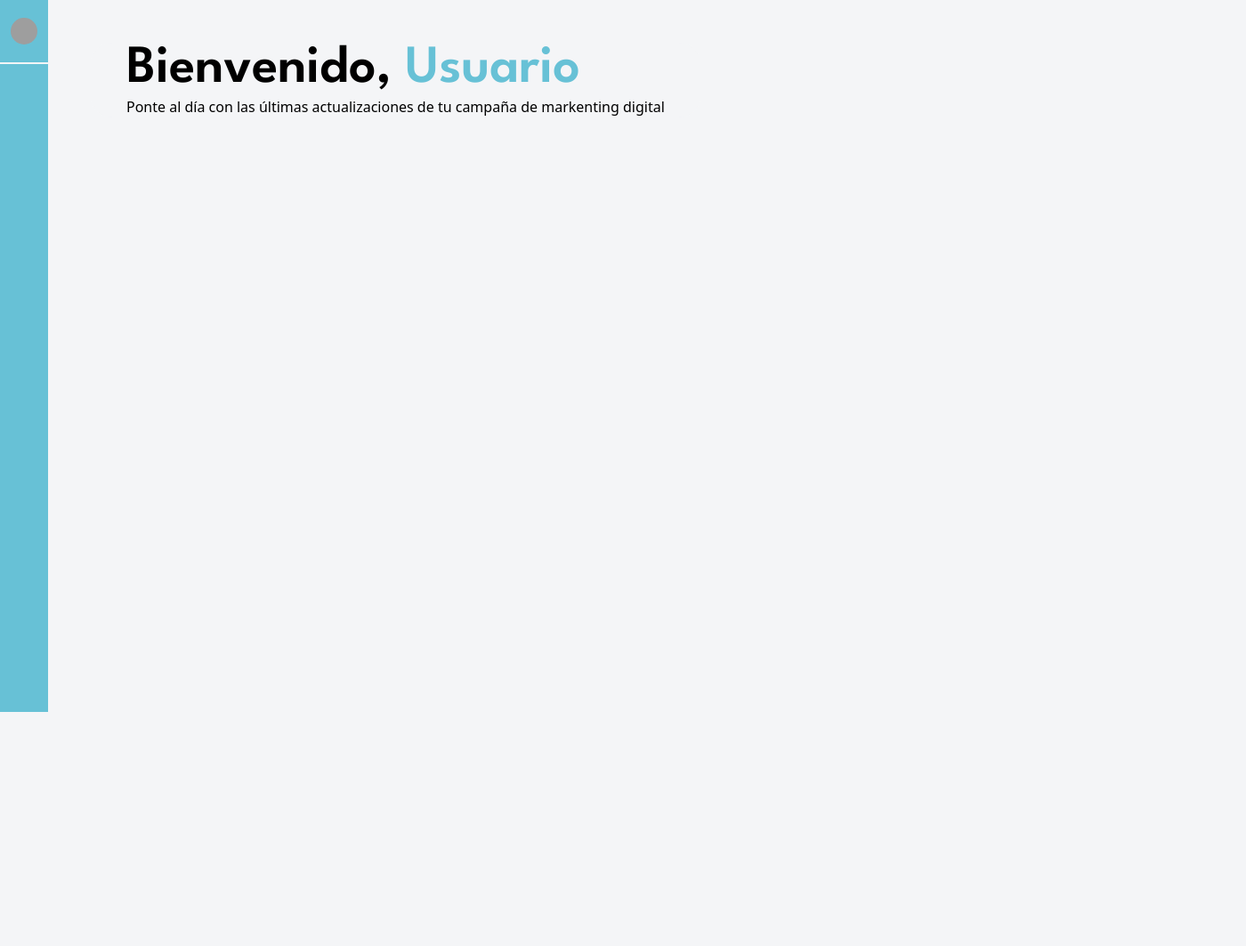
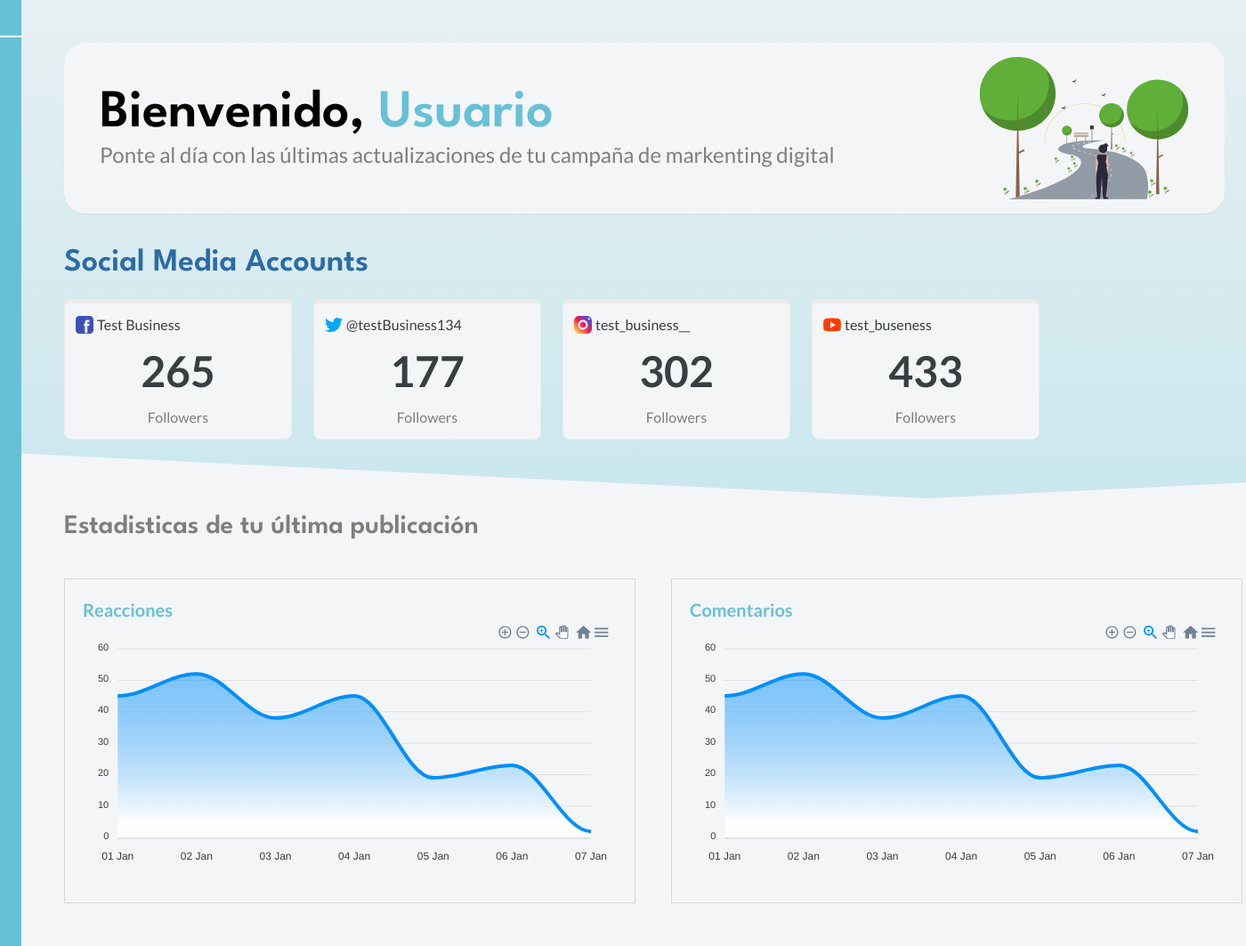
Before and after one commit to JulianH99/marketeer-ud, a Django app: page /app/dashboard in a window 1400 px wide. Shown: the whole page at 89% size. Before the commit the page ends 800 px from the top, so only its background shows below. Run offline with Django 5.2, Linux system fonts and the light colour scheme; some libraries are stand-ins or nearby versions; grey boxes are pictures that could not be loaded.

Commit message:
Added dashboard with charts view

```diff
--- /dev/null
+++ b/app/static/app/js/charts.js
@@ -0,0 +1,43 @@
+document.addEventListener("DOMContentLoaded", () => {
+  var options = {
+    chart: {
+      height: 280,
+      type: "area",
+    },
+    dataLabels: {
+      enabled: false,
+    },
+    series: [
+      {
+        name: "Series 1",
+        data: [45, 52, 38, 45, 19, 23, 2],
+      },
+    ],
+    fill: {
+      type: "gradient",
+      gradient: {
+        shadeIntensity: 1,
+        opacityFrom: 0.7,
+        opacityTo: 0.9,
+        stops: [0, 90, 100],
+      },
+    },
+    xaxis: {
+      categories: [
+        "01 Jan",
+        "02 Jan",
+        "03 Jan",
+        "04 Jan",
+        "05 Jan",
+        "06 Jan",
+        "07 Jan",
+      ],
+    },
+  };
+
+  var chart = new ApexCharts(document.querySelector("#chart-1"), options);
+  var chart2 = new ApexCharts(document.querySelector("#chart-2"), options);
+
+  chart.render();
+  chart2.render();
+});
--- a/app/templates/app/base.html
+++ b/app/templates/app/base.html
@@ -18,7 +18,8 @@
             black: '#373F41',
             gray: '#7E7E7E',
             white: '#F4F5F7',
-            'gray-2': '#D9D6D6'
+            'gray-2': '#D9D6D6',
+            'primarydark': '#2B6BA5'
           },
           minWidth: {
             600: '600px'
@@ -47,6 +48,7 @@
     <!-- Custom CSS -->
     <link rel="stylesheet" href="{% static 'app/css/index.css' %}">
     <link rel="stylesheet" href="{% static 'app/css/animations.css' %}">
+    {% block head %}{% endblock %}
   </head>
   <body class="bg-white">
     {% block content %}{% endblock %}
--- a/app/templates/app/dashboard.html
+++ b/app/templates/app/dashboard.html
@@ -1,21 +1,78 @@
+{% extends "app/base.html" %}
+{% load static %}
+{% block head %}
+  <script src="https://cdn.jsdelivr.net/npm/apexcharts"></script>
+  <script src="{% static 'app/js/charts.js' %}" defer></script>
+{% endblock %}
+{% block content %}
+  <style>
+    body {}
 
-{% extends "app/base.html" %}
+    .main {
+      position: relative;
+    }
 
+    .main::before {
+      content: '';
+      display: block;
+      width: 100%;
+      height: 560px;
+      position: absolute;
+      top: 0;
+      left: 0;
+      z-index: -1;
 
+      background-color: #F4F5F7;
+      background-image: url("{% static 'app/assets/dashboard.svg' %}");
+      background-repeat: no-repeat;
+      background-size: cover;
+    }
 
-{% block content %}
+    .account {
+      border: 1px solid #ECECEC;
+      border-top-width: 5px;
 
+      cursor: pointer;
+      transition: all .3s;
+    }
 
-  <style>
+    .account .followers {
+      transition: all .3s;
+    }
 
-  body{
-    background-color: #F4F5F7;
+    .account#facebook {
+      --account-color: #3F51B5;
+    }
 
-  }
+    .account#twitter {
+      --account-color: #03A9F4;
+    }
 
+    .account#instagram {
+      --account-color: #FFC04F;
+    }
+
+    .account#youtube {
+      --account-color: #FF3D00;
+    }
+
+    .account:hover {
+      border-color: var(--account-color);
+      border-width: 5px 1px 1px 1px;
+      border-style: solid;
+    }
+
+    .account:hover .followers {
+      color: var(--account-color);
+    }
+
+    /* .account#instagram:hover { */
+    /*   border-width: 5px 1px 1px 1px; */
+    /*   border-style: solid; */
+    /*   border-image-source: linear-gradient(to left, , #FF1E45, #3E4CF3); */
+    /* } */
   </style>
-
-  <main class="flex h-screen">
+  <main class="flex min-h-screen">
     <aside class="bg-primary">
       <div class="menu-picture my-5 px-3">
         <div class="rounded-full overflow-hidden">
@@ -23,25 +80,50 @@
         </div>
       </div>
       <div class="border border-white"></div>
-
     </aside>
-
-    <div class="main p-12">
-      <div class="rounded-3xl bg-white flex px-10">
+    <div class="main p-12 w-full">
+      <div class="rounded-3xl bg-white flex px-10 shadow-sm block justify-between items-center py-4">
         <div>
-          <p class="font-league-spartan font-semibold text-6xl">Bienvenido,
-            <span class="text-primary">Usuario</span></p>
-
-          <p>Ponte al día con las últimas actualizaciones de tu campaña de
-            markenting digital</p>
+          <p class="font-league-spartan font-semibold text-6xl">
+            Bienvenido,
+            <span class="text-primary">Usuario</span>
+          </p>
+          <p class="text-gray font-lato text-2xl">
+            Ponte al día con las últimas actualizaciones de tu campaña de
+            markenting digital
+          </p>
         </div>
-
-
+        <img src="{% static 'app/assets/dashboard-trees.svg' %}" alt="Trees">
       </div>
-
+      <div id="social-media-accounts" class="mt-9 mb-20">
+        <p class="text-primarydark font-league-spartan font-semibold text-4xl mb-5">Social Media Accounts</p>
+        <div id="social-media-accounts-list" class="flex gap-6">
+          {% for account in accounts %}
+            <div class="account rounded-lg bg-white p-3 font-lato grow max-w-64"
+                 id="{{ account.id }}">
+              <span class="flex items-center text-black">
+                <img src="{% static account.icon %}" alt="{{ account.name }}" class="pr-1">
+                {{ account.account }}
+              </span>
+              <span class="followers py-4 font-lato font-extrabold text-5xl text-center block text-black">{{ account.followers }}</span>
+              <span class="block text-center font-lato font-light text-gray">Followers</span>
+            </div>
+          {% endfor %}
+        </div>
+      </div>
+      <div id="charts">
+        <h3 class="font-league-spartan font-semibold text-gray text-3xl mb-10">Estadisticas de tu última publicación</h3>
+        <div class="flex gap-10">
+          <div class="chart bg-white border border-gray-2 p-5">
+            <h4 class="text-primary font-lato font-bold text-xl">Reacciones</h4>
+            <div id="chart-1" class="min-w-[600px]"></div>
+          </div>
+          <div class="chart bg-white border border-gray-2 p-5">
+            <h4 class="text-primary font-lato font-bold text-xl">Comentarios</h4>
+            <div id="chart-2" class="min-w-[600px]"></div>
+          </div>
+        </div>
+      </div>
     </div>
-
   </main>
-
-
 {% endblock %}
--- a/app/views.py
+++ b/app/views.py
@@ -1,5 +1,6 @@
 from django.shortcuts import render
 from django.http import HttpResponseRedirect
+from random import randint
 
 from .forms import LoginForm
 # Create your views here.
@@ -24,4 +25,23 @@ def login(request):
 
 
 def dashboard(request):
-    return render(request, "app/dashboard.html", {})
+    social_media_accounts_names = [
+        'facebook', 'twitter', 'instagram', 'youtube']
+
+    social_media_alias = {
+        'facebook': 'Test Business',
+        'twitter': '@testBusiness134',
+        'instagram': 'test_business__',
+        'youtube': 'test_buseness'
+
+    }
+
+    social_media_accounts = [{
+        'name': name.capitalize(),
+        'account': social_media_alias[name],
+        'id': name,
+        'followers': randint(100, 500),
+        'icon': "/app/assets/ic-%s.svg" % name
+    } for name in social_media_accounts_names]
+
+    return render(request, "app/dashboard.html", {"accounts": social_media_accounts})
```
Also changed, not shown: app/static/app/assets/dashboard-trees.svg (added), app/static/app/assets/dashboard.svg (added), app/static/app/assets/ic-facebook.svg (added), app/static/app/assets/ic-instagram.svg (added), app/static/app/assets/ic-twitter.svg (added), app/static/app/assets/ic-youtube.svg (added), 1 other file.
